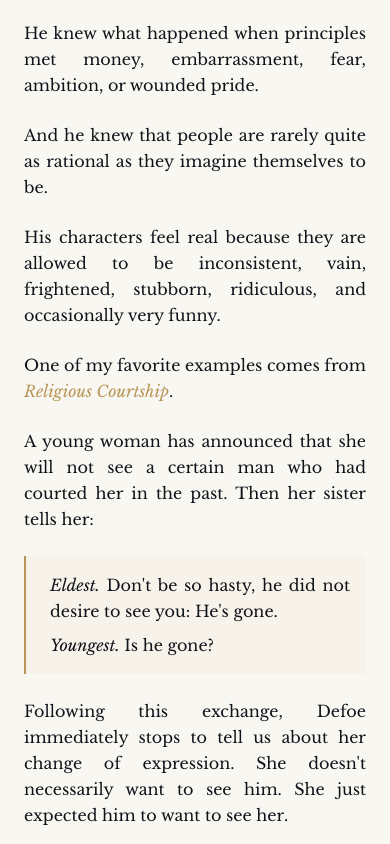
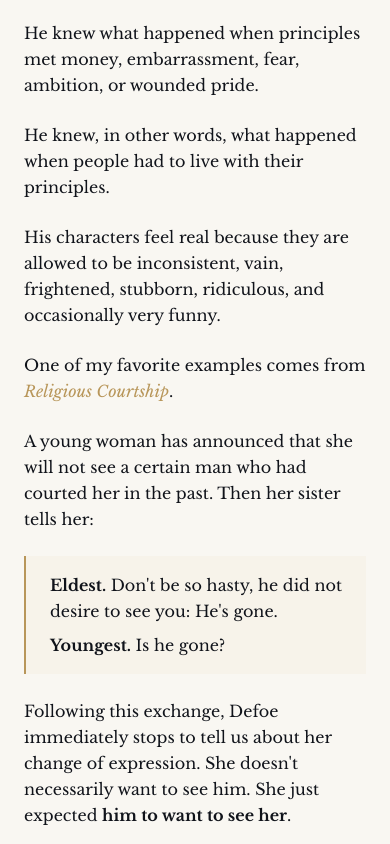
Before and after one commit to mnogradi/press-website, a plain HTML site: page defoe-bestseller.html in a window 390 px wide. Shown: the part 1680-2524 px from the top of the page. Drawn offline with nearby package versions, Linux system fonts and the light colour scheme; a web font is replaced by a local one.

Commit message:
UPdated mobile for articles, and fixed <strong> tags

```diff
--- a/defoe-bestseller.html
+++ b/defoe-bestseller.html
@@ -57,6 +57,10 @@
             line-height: 1;
             margin-right: 0.05em;
             vertical-align: -0.2em;
+        }
+        .prose strong {
+            font-weight: 700;
+            color: inherit;
         }
     </style>
     <script>
@@ -191,7 +195,7 @@
             </header>
 
             <!-- Article Body -->
-            <div class="prose prose-lg text-slate-700 leading-relaxed font-light space-y-6 text-justify">
+            <div class="prose prose-lg text-slate-700 leading-relaxed font-light space-y-6 text-left sm:text-justify">
                 <p>
                     <span class="dropcap-letter">M</span>ost people know Daniel Defoe as the author of <em>Robinson Crusoe</em>.
                 </p>
@@ -220,7 +224,7 @@
 
                 <p>He knew what happened when principles met money, embarrassment, fear, ambition, or wounded pride.</p>
 
-                <p>And he knew that people are rarely quite as rational as they imagine themselves to be.</p>
+                <p>He knew, in other words, what happened when people had to live with their principles.</p>
 
                 <p>His characters feel real because they are allowed to be inconsistent, vain, frightened, stubborn, ridiculous, and occasionally very funny.</p>
 
@@ -229,8 +233,8 @@
                 <p>A young woman has announced that she will not see a certain man who had courted her in the past. Then her sister tells her:</p>
 
                 <blockquote class="my-6 pl-6 border-l-2 border-gold italic text-slate-800 bg-gold-faint/30 py-4 pr-4 not-italic">
-                    <p class="mb-2"><em>Eldest.</em> Don't be so hasty, he did not desire to see you: He's gone.</p>
-                    <p class="mb-0"><em>Youngest.</em> Is he gone?</p>
+                    <p class="mb-2"><strong>Eldest.</strong> Don't be so hasty, he did not desire to see you: He's gone.</p>
+                    <p class="mb-0"><strong>Youngest.</strong> Is he gone?</p>
                 </blockquote>
 
                 <p>Following this exchange, Defoe immediately stops to tell us about her change of expression. She doesn't necessarily want to see him. She just expected <strong>him to want to see her</strong>.</p>
@@ -244,8 +248,6 @@
                 </p>
 
                 <p>Defoe simply watches her face.</p>
-
-                <p>That is what he does so well.</p>
 
                 <div class="border-b border-gold" style="margin: 2.5rem 0;"></div>
 
@@ -273,17 +275,13 @@
 
                 <p>Defoe clearly understood that if you want people to pay attention to a moral lesson, it helps to give them a little drama.</p>
 
-                <p>He had lived enough life to know that families rarely behave like tidy examples in a conduct book.</p>
-
-                <p>They behave like families.</p>
-
                 <div class="border-b border-gold" style="margin: 2.5rem 0;"></div>
 
                 <h2 class="serif-heading text-2xl md:text-3xl text-midnight pt-2 mb-4 font-normal">
                     A Writer Who Would Write About Anything
                 </h2>
 
-                <p>Once you realize how closely Defoe watched people, his extraordinary range becomes rather less surprising.</p>
+                <p>Once you realize how closely Defoe watched people, his extraordinary range becomes far less surprising.</p>
 
                 <p><a href="defoe" class="text-gold hover:text-gold-light"><em>The Storm</em></a> records the Great Storm of 1703 through eyewitness accounts gathered from across England. Defoe wasn't content simply to say that there had been a terrible storm. He wanted to know what people saw, what they lost, and what happened to them.</p>
 
```
Also changed, not shown: scathing-review.html (+1 -1 lines).
